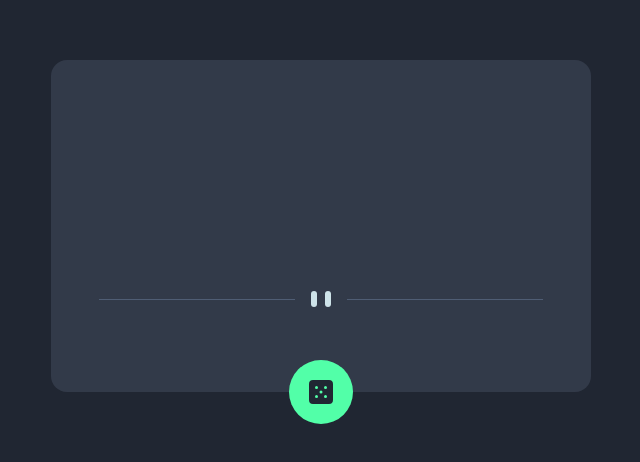
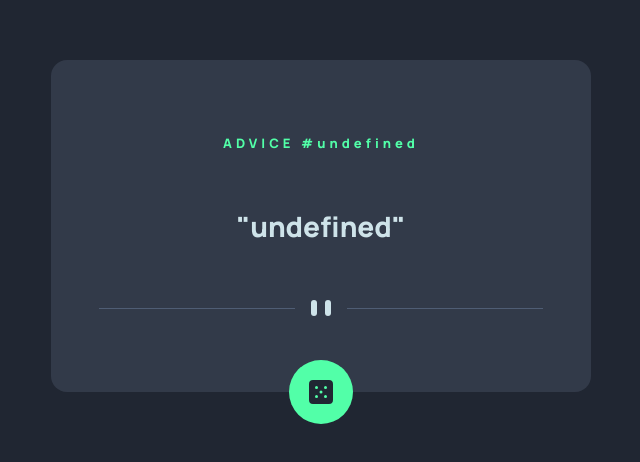
Before and after one commit to LTOssian/advice-generator, a plain HTML site: page index.html in a window 1280 px wide. Shown: the part 142-604 px from the top of the page, without its empty margins (319-959 px from the left). Drawn offline with Linux system fonts and the light colour scheme; no server answers.

Commit message:
Update v1.1
Added comments in js, added a loading animation

```diff
--- a/index.html
+++ b/index.html
@@ -14,7 +14,7 @@
 <body>
     <div id="container">
         <header>
-            <h1 ></h1>
+            <h1>ADVICE #</h1>
         </header>
 
         <main>
--- a/main.js
+++ b/main.js
@@ -1,15 +1,18 @@
 const btn = document.querySelector('button');
 
-// get the advice using async await GET
-
-
+/**
+ *
+ * @returns the advice (STRING) property of the slip object
+ */
 const getAdvice = async () => {
     try {
         const response = await fetch('https://api.adviceslip.com/advice');
 
         if (response.ok) {
             const jsonResponse = await response.json();
+
             const advice_req = jsonResponse.slip.advice;
+
             return advice_req;
         }
         throw new Error ('Advice Request Failed');
@@ -17,6 +20,11 @@ const getAdvice = async () => {
         console.log(error);
     }
 }
+
+/**
+ *
+ * @returns the id (INT) property of the slip object
+ */
 
 const getId = async () => {
     try {
@@ -35,7 +43,12 @@ const getId = async () => {
     }
 }
 
+
+
 const displayRequest = async () => {
+
+    displayLoading()
+
     const n_advice = document.querySelector('h1');
     const advice_container = document.querySelector('p');
     if (advice_container.childNodes.length > 0) {
@@ -50,4 +63,14 @@ const displayRequest = async () => {
     advice_container.innerHTML =  `"${advice}"`;
 }
 
+const displayLoading = () => {
+    btn.classList.add("loading");
+    setTimeout(() => {
+        btn.classList.remove("loading");
+    }, 1000)
+
+};
+
+
+displayRequest();
 btn.onclick = displayRequest;
--- a/style.css
+++ b/style.css
@@ -133,6 +133,21 @@ button:hover, :focus-visible     {
 } */
 
 
+/* loading animation when clicking the button*/
+.loading {
+    animation: spin 1s;
+}
+
+@keyframes spin {
+    from {
+        transform: rotate(0deg);
+    }
+    to {
+        transform: rotate(360deg);
+    }
+}
+
+
 
 .center {
     margin-inline: auto;
```
